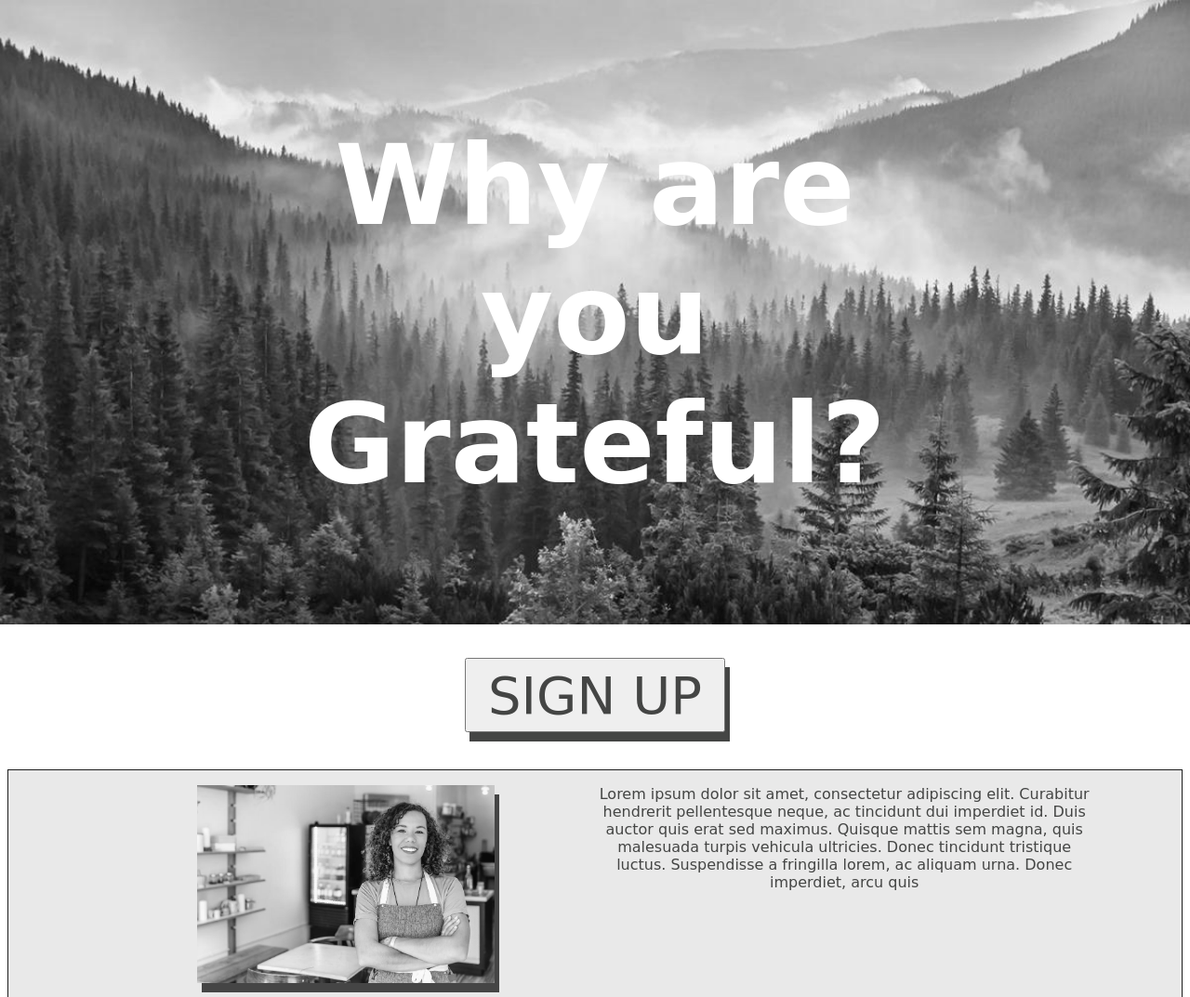
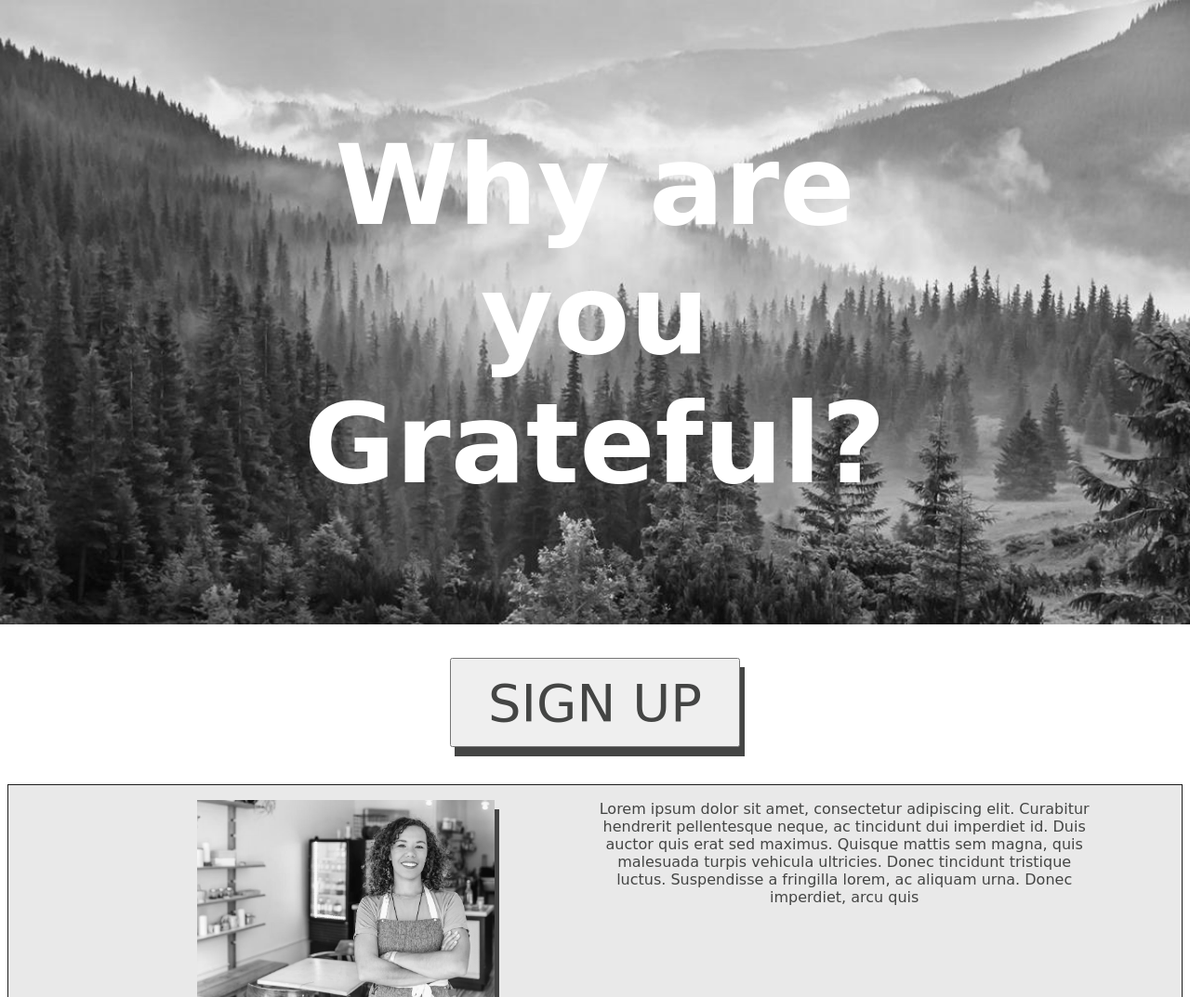
Before and after one commit to CoopGod/Gr8fulness, a Flask app: page / in a window 1280 px wide. Shown: the top 1073 px of the page at 93% size. Run offline with Flask 2, Linux system fonts and the light colour scheme; parts of the project's set-up code (start-up, migrations or seed data) failed here and were passed over; some web fonts are replaced.

Commit message:
Update style.css

```diff
--- a/static/style.css
+++ b/static/style.css
@@ -40,8 +40,8 @@ h1 {
 /* Buttons */
 .signUpButton
 {
-    width: 35vmin;
-    height: 10vmin;
+    width: 39vmin;
+    height: 12vmin;
     font-size: 7vmin !important;
     margin: 4vmin;
     box-shadow: 5px 10px;
```
